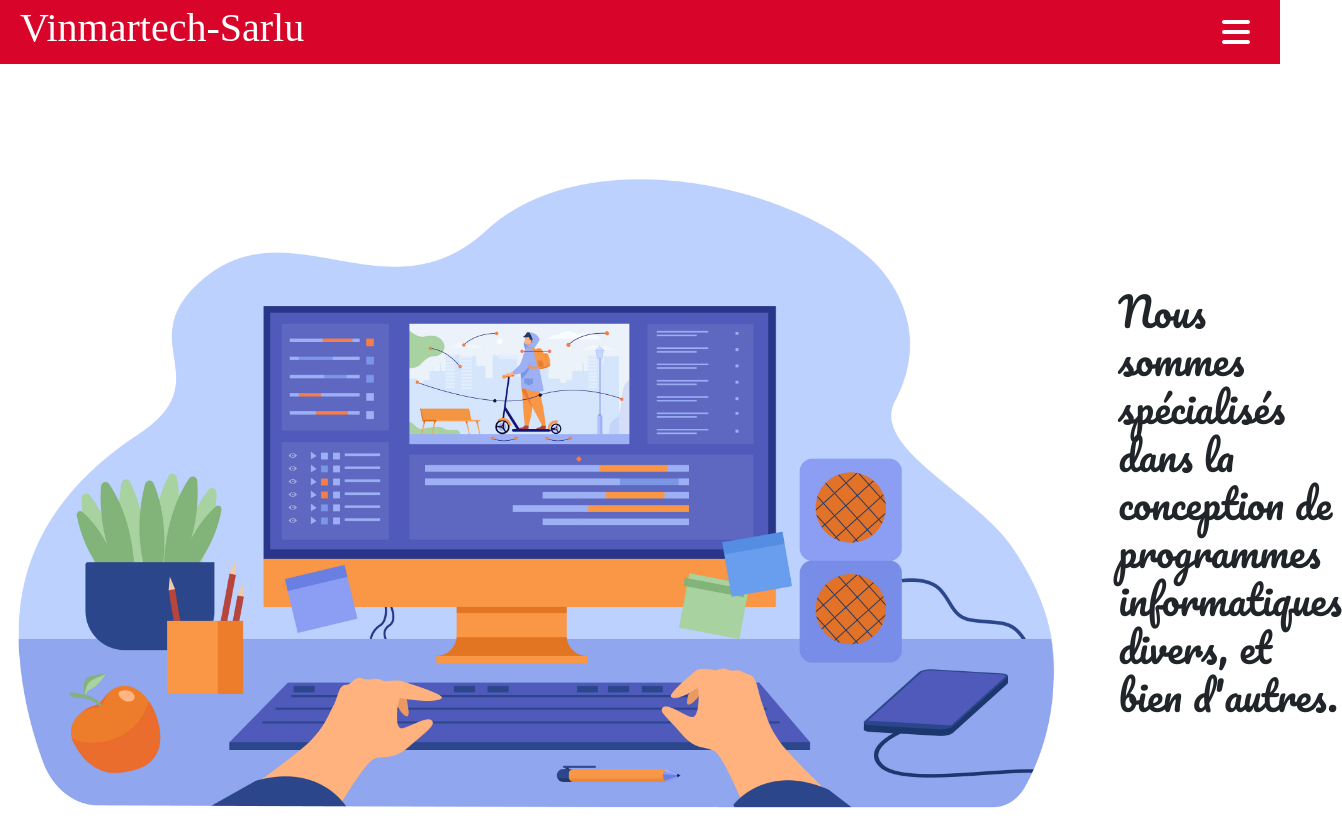
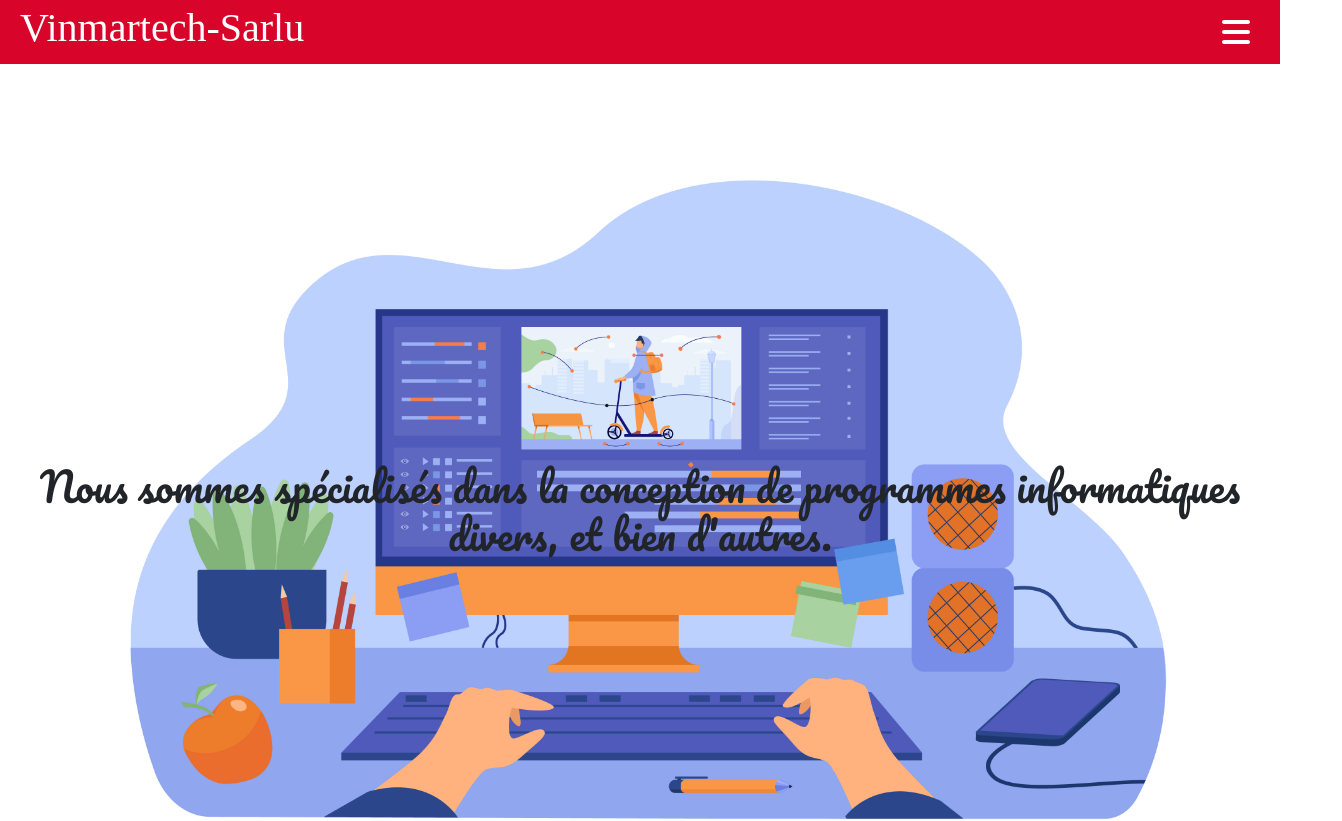
Before and after one commit to Alphonse-K/vinmartech, a React (Create React App) app: page /expertises in a window 1280 px wide. Shown: the top 821 px of the page, 1342 px wide, since content can reach past the window. Built offline with nearby package versions, Linux system fonts and the light colour scheme; a web font is replaced by a local one.

Commit message:
expertises component css update

```diff
--- a/src/App.css
+++ b/src/App.css
@@ -419,6 +419,15 @@ ul li .link:hover::before {
 
 .expertise-header img {
   width: 100%;
+  height: 100vh;
+}
+
+.expertise-header h1 {
+  position: absolute;
+  text-align: center;
+  /* top: 0;
+  bottom: 0; */
+  z-index: 1;
 }
 
 /**************************** EXPERTISE COMPONENT END****************************************/
```
